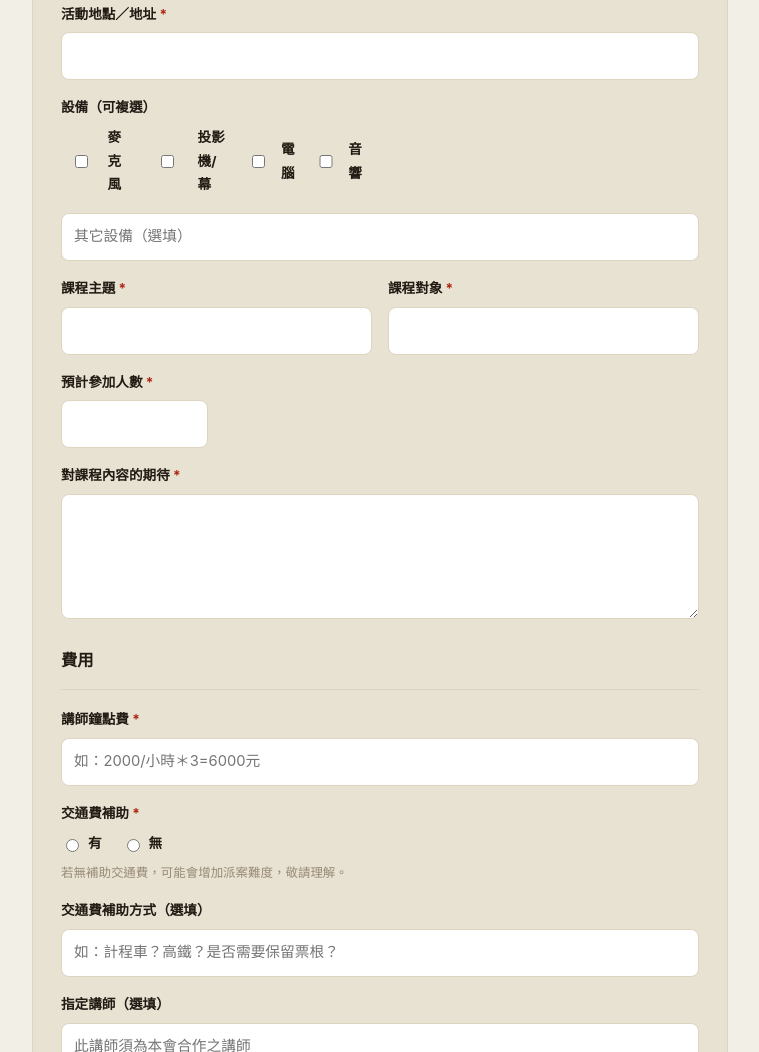
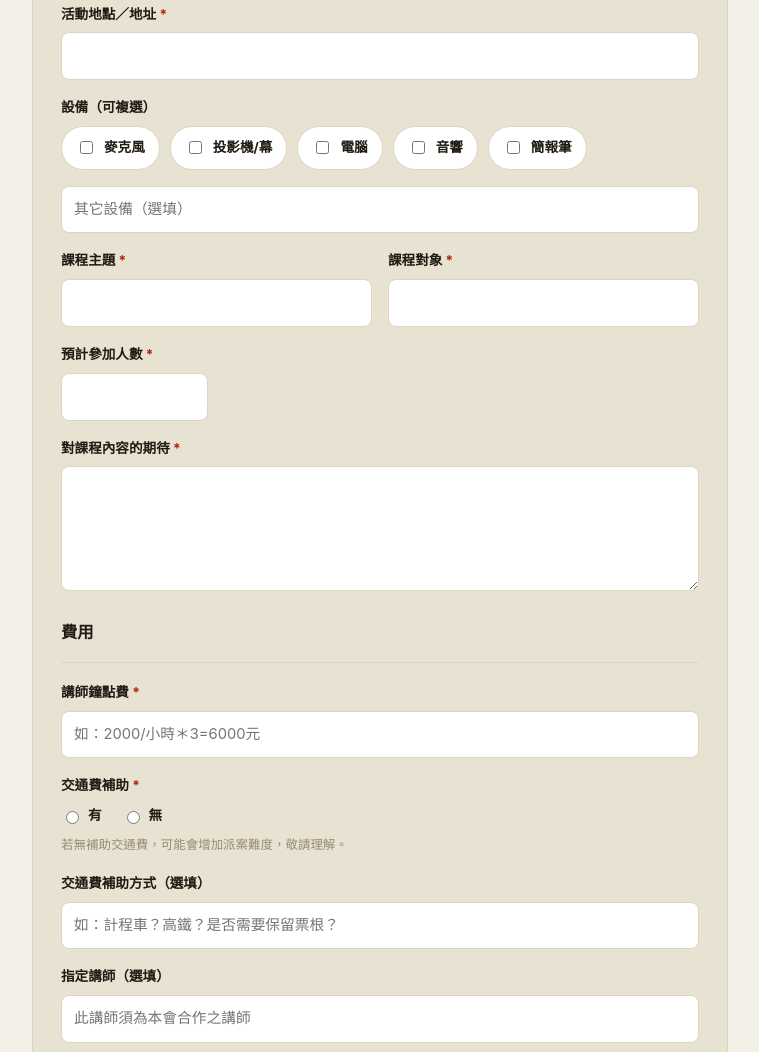
Before and after one commit to ntnuchinese1024-code/tasc-website, an Astro site: page /invite in a window 1280 px wide. Shown: the part 1379-2431 px from the top of the page, without its empty margins (260-1019 px from the left). Built offline with nearby package versions, Linux system fonts and the light colour scheme; Astro itself is replaced by a stand-in of ours.

Commit message:
修正設備選項排版：checkbox 被 width:100% 撐開變成直排文字
.lb-row input 的 width:100% 規則沒有排除 checkbox/radio，設備那五個
checkbox 也吃到了這條規則，被撐成跟輸入框一樣寬，文字被擠成一行一字的
直排。改成明確排除 checkbox/radio，並把選項改成圓角膠囊樣式（勾選時
邊框變藍），比裸的核取方塊更清楚是可點的選項。

順手加了「簡報筆」這個設備選項。

```diff
--- a/src/components/LecturerBookingForm.astro
+++ b/src/components/LecturerBookingForm.astro
@@ -10,7 +10,7 @@
  */
 import { REGISTRATION_ORIGIN } from "../lib/registration-api";
 
-const EQUIPMENT_OPTIONS = ["麥克風", "投影機/幕", "電腦", "音響"];
+const EQUIPMENT_OPTIONS = ["麥克風", "投影機/幕", "電腦", "音響", "簡報筆"];
 ---
 
 <div class="lb-card" data-origin={REGISTRATION_ORIGIN}>
@@ -270,7 +270,7 @@ const EQUIPMENT_OPTIONS = ["麥克風", "投影機/幕", "電腦", "音響"];
     color: var(--red-deep);
   }
 
-  .lb-row input,
+  .lb-row input:not([type="checkbox"]):not([type="radio"]),
   .lb-row textarea,
   .lb-row select {
     font: inherit;
@@ -335,11 +335,37 @@ const EQUIPMENT_OPTIONS = ["麥克風", "投影機/幕", "電腦", "音響"];
   .lb-checks {
     display: flex;
     flex-wrap: wrap;
-    gap: 14px;
+    gap: 10px;
     margin-bottom: 10px;
   }
 
-  .lb-check,
+  .lb-check {
+    display: flex;
+    align-items: center;
+    gap: 8px;
+    font-weight: 500;
+    font-size: 0.88rem;
+    white-space: nowrap;
+    padding: 9px 14px;
+    border-radius: 999px;
+    border: 1px solid var(--line);
+    background: var(--card);
+    cursor: pointer;
+    transition: border-color 0.15s, background 0.15s;
+  }
+
+  .lb-check:has(input:checked) {
+    border-color: var(--blue);
+    background: color-mix(in srgb, var(--blue) 10%, var(--card));
+  }
+
+  .lb-check input[type="checkbox"],
+  .lb-radio input[type="radio"] {
+    width: auto;
+    flex: none;
+    accent-color: var(--blue);
+  }
+
   .lb-radio {
     display: flex;
     align-items: center;
```
